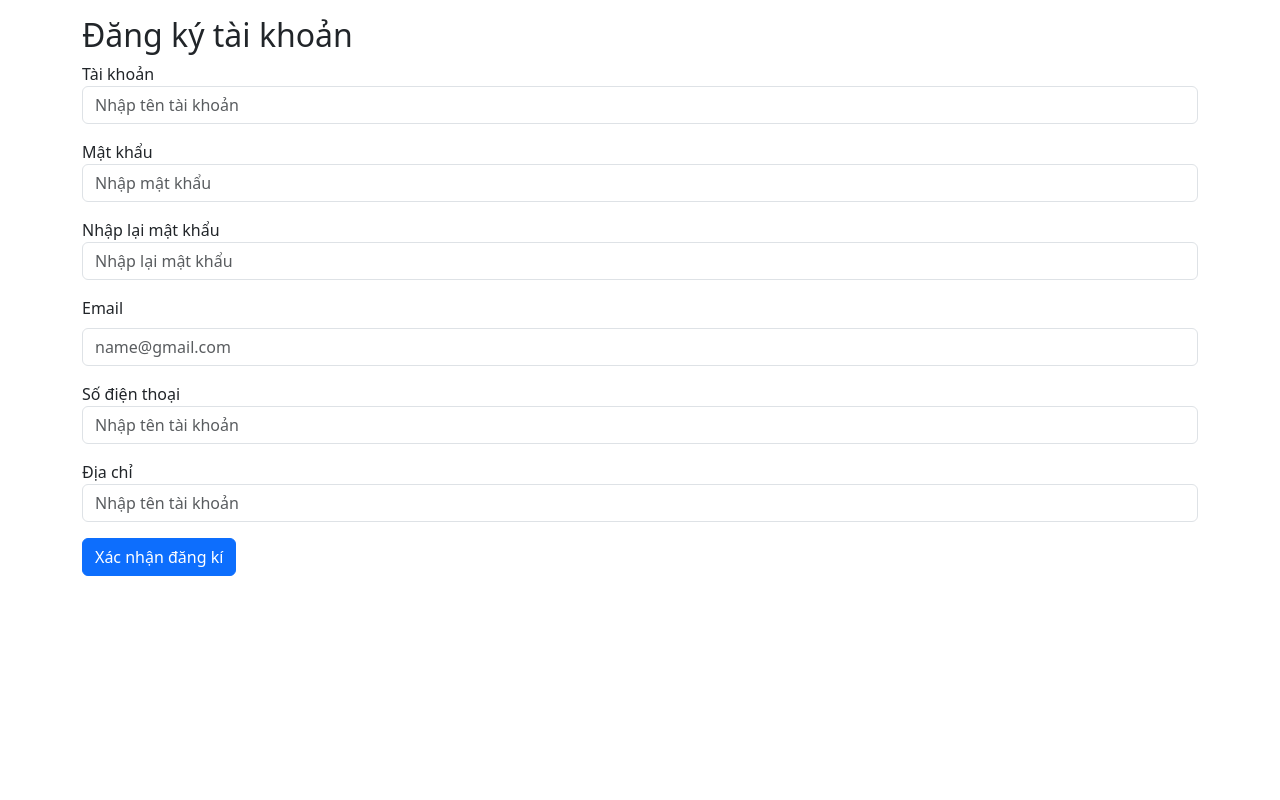
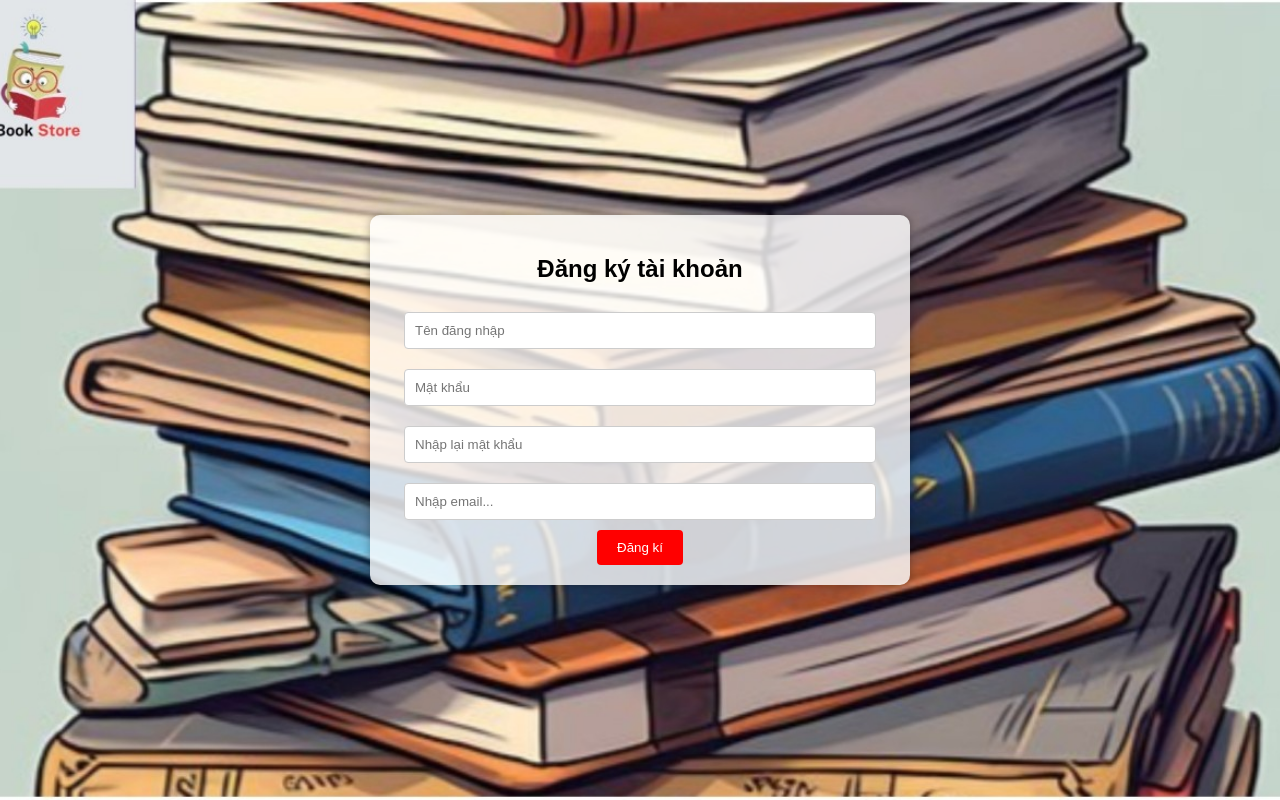
Before and after one commit to thienhuu163/THLVN, a PHP site: page /bansach/dangki.php in a window 1280 px wide. Run offline with PHP 8.4, Linux system fonts and the light colour scheme.

Commit message:
Update 23_11

```diff
--- a/css/dangnhap.css
+++ b/css/dangnhap.css
@@ -14,7 +14,7 @@ body {
 
 .container {
     max-width: 500px; /* Thay đổi độ rộng */
-    height: 300px; /* Thay đổi chiều cao */
+    height: auto; /* Thay đổi chiều cao */
     margin: 0 auto; /* Đặt giữa theo chiều ngang */
     padding: 20px;
     text-align: center;
--- a/dangki.php
+++ b/dangki.php
@@ -1,25 +1,24 @@
 <!doctype html>
-<html lang="en">
+<?php session_start(); ?>
+<html lang="vn">
   <head>
     <meta charset="utf-8">
     <meta name="viewport" content="width=device-width, initial-scale=1">
-    <title>Đăng kí</title>
-    <link href="https://cdn.jsdelivr.net/npm/bootstrap@5.3.2/dist/css/bootstrap.min.css" rel="stylesheet" integrity="sha384-T3c6CoIi6uLrA9TneNEoa7RxnatzjcDSCmG1MXxSR1GAsXEV/Dwwykc2MPK8M2HN" crossorigin="anonymous">
+    <title>Đăng nhập</title>
+    <link rel="stylesheet" type="text/css" href="css/dangnhap.css">
 </head>
 <?php
 	include './connect_db.php';
 	if(isset($_POST['dk']))
 	{//Lay du lieu tu form
 		$tendn= $_POST['user'];
-		$matKhau=($_POST['pass']);
+		$matKhau=($_POST['password']);
 		$repass = ($_POST['repass']);
 		$diaChiMail= $_POST['email'];
-		$sodt= $_POST['sodt'];
-		$diachi= $_POST['diachi'];
 
 		mysqli_query($kn, "'SET NAME', 'utf8'");
 		//4.Xay dung cau lenh truy van
-		$cauLenh="insert into taikhoan(tendangnhap,matkhau,email,diachi,sodt) values('".$tendn."','".$matKhau."','".$diaChiMail."','".$diachi."','".$sodt."')";
+		$cauLenh="insert into taikhoan(tendangnhap,matkhau,email) values('".$tendn."','".$matKhau."','".$diaChiMail."')";
 		$cauLenhKt="select * from taikhoan where tendangnhap='".$tendn."'";
 		//5.Thuc hien cau lenh
 			//Kiem tra mat khau
@@ -29,7 +28,7 @@
 			if($dong=mysqli_fetch_array($kqkt)){
 
 				echo "<script>
-				alert('Tai khoan da duoc dang ky, vui long dang ky voi tai khoan khac');
+				alert('Tai khoan da ton tai!');
 				window.history.back();
 				</script>";
 				}else{
@@ -37,11 +36,11 @@
 					echo "<script>
 					alert('Dang ki thanh cong');
 					</script>";
-					header('location: xemtrangchu.php');
+					header('location: TrangChu.php');
 				}
 		}else{
 			echo "<script>
-			alert('Nhap Mat khau khong dung');
+			alert('Mật khẩu không trùng khớp');
 			window.history.back();
 			</script>";
 		}
@@ -49,39 +48,18 @@
 		//7.8. Dong
 		//mysqli_close($kn);
 	}
+
 	?>
 <body>
-<div>
-<div class="container mt-3">
+    <div class="container">
         <h2>Đăng ký tài khoản</h2>
   <form action = "<?php echo ($_SERVER['PHP_SELF']);?>" method="POST">
-    <div class="mb-3">
-		<label >Tài khoản</label>
-		<input type="text" name ="user" class="form-control" placeholder="Nhập tên tài khoản" aria-label="Username">
-	</div>
-	<div class="mb-3">
-      <label for="pwd">Mật khẩu</label>
-      <input type="password" name ="pass" class="form-control" id="pwd" placeholder="Nhập mật khẩu" name="password">
-    </div>
-	<div class="mb-3">
-		<label >Nhập lại mật khẩu</label>
-		<input type="password" name ="repass" class="form-control" placeholder="Nhập lại mật khẩu" aria-label="password">
-	</div>
-	<div class="mb-3">
-		<label for="exampleFormControlInput1" class="form-label">Email</label>
-		<input type="email" name ="email" class="form-control" id="exampleFormControlInput1" placeholder="name@gmail.com">
-	</div>
-	<div class="mb-3">
-		<label >Số điện thoại</label>
-		<input type="text" name ="sodt" class="form-control" placeholder="Nhập tên tài khoản" aria-label="Username">
-	</div>
-	<div class="mb-3">
-		<label >Địa chỉ</label>
-		<input type="text" name ="diachi" class="form-control" placeholder="Nhập tên tài khoản" aria-label="Username">
-	</div>
-    <button type="submit" name ="dk" class="btn btn-primary">Xác nhận đăng kí</button>
+		<input type="text" placeholder="Tên đăng nhập" name="user" required>
+        <input type="password" placeholder="Mật khẩu" name="password" required>
+		<input type="password" placeholder="Nhập lại mật khẩu" name="repass" required>
+		<input type="text" placeholder="Nhập email..." name ="email">
+    <button type="submit" name ="dk" class="btn btn-primary">Đăng kí</button>
   </form>
-</div>
        </div>
 	<script src="https://cdn.jsdelivr.net/npm/bootstrap@5.3.2/dist/js/bootstrap.bundle.min.js" integrity="sha384-C6RzsynM9kWDrMNeT87bh95OGNyZPhcTNXj1NW7RuBCsyN/o0jlpcV8Qyq46cDfL" crossorigin="anonymous"></script>
 </body>
```
Also changed, not shown: documents/bansach (2).sql (+48 -13 lines). Lines whose indentation alone changed are shown as unchanged.
